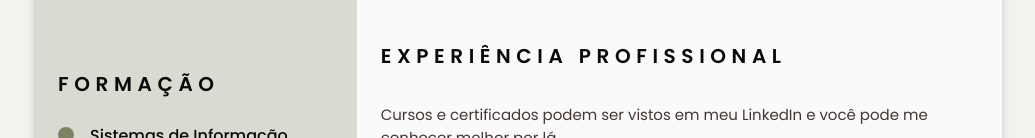
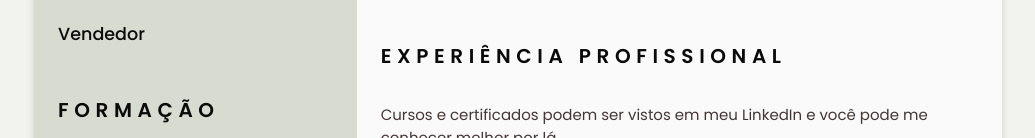
Before and after one commit to vksanches/vendedor, a plain HTML site: page index.html in a window 1280 px wide. Shown: the part 662-800 px from the top of the page, without its empty margins (122-1157 px from the left). Drawn offline with nearby package versions, Linux system fonts and the light colour scheme.

Commit message:
Update index.html

```diff
--- a/index.html
+++ b/index.html
@@ -137,6 +137,7 @@
                 <!-- Perfil -->
                 <section class="profile section" id="profile">
                     <h2 class="section-title">Objetivo</h2>
+                    <h3> Vendedor </h3>
 
                     <p class="profile__description">
                         <template>
```
